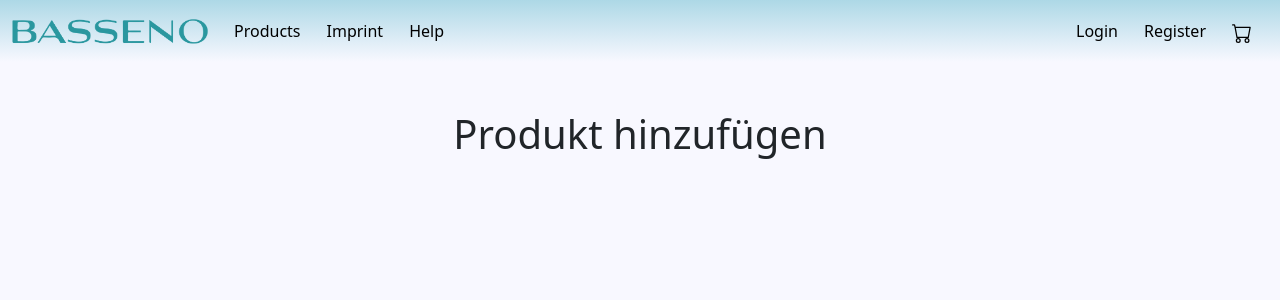
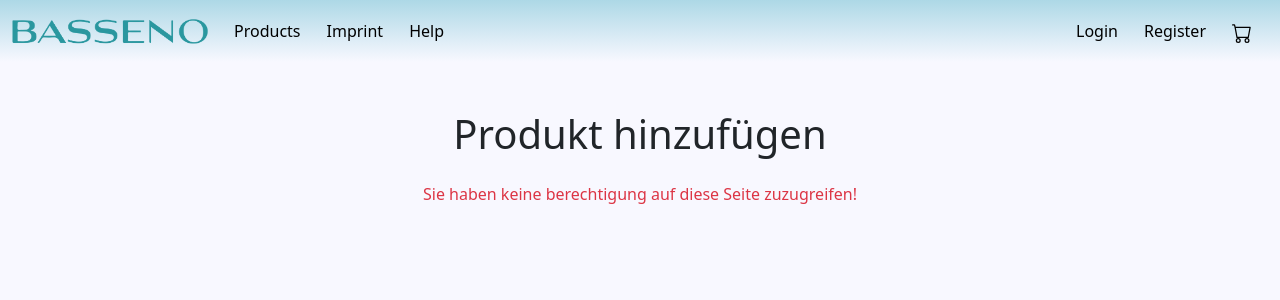
Before and after one commit to Paul-Slawicek/webeng-project, a Vue app in the folder fweng/: page /addproduct in a window 1280 px wide. Shown: the top 300 px of the page. Built offline with nearby package versions, Linux system fonts and the light colour scheme.

Commit message:
alert for addProduct

```diff
--- a/fweng/src/views/AddProductView.vue
+++ b/fweng/src/views/AddProductView.vue
@@ -84,8 +84,11 @@
             </div>
           </form>
         </div>
+        <div v-else>
+          <p class="text-danger">Sie haben keine berechtigung auf diese Seite zuzugreifen!</p>
       </div>
     </div>
+</div>
   </template>
 
   <script>
```
Also changed, not shown: 1 other file (tests, documents, lock files or other folders).
